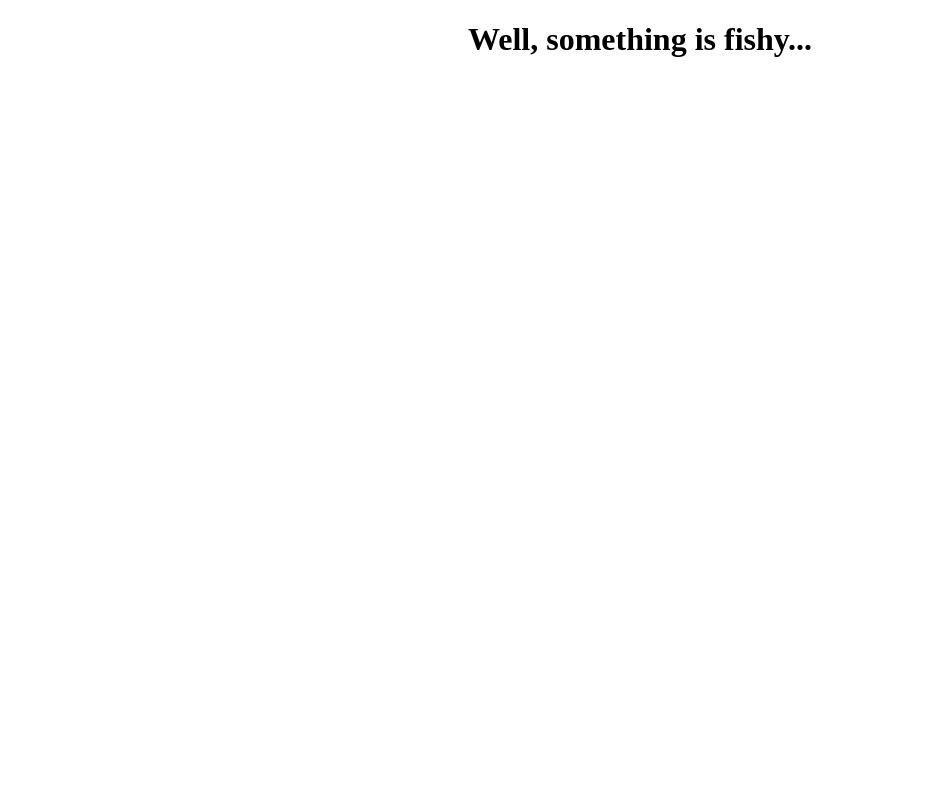
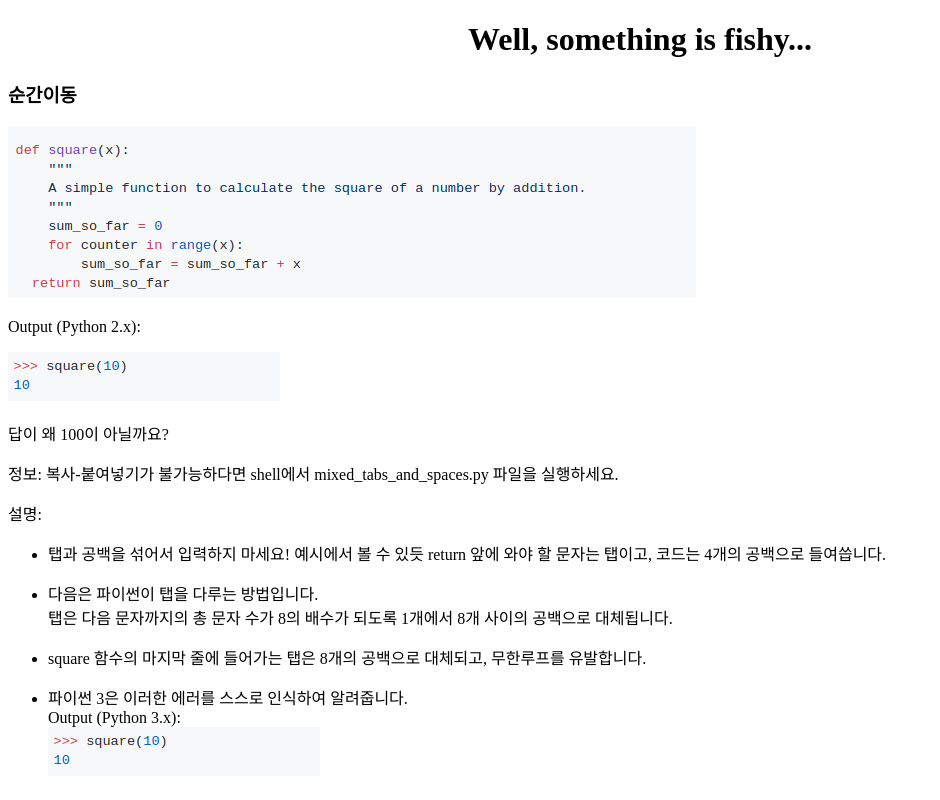
Before and after one commit to 18-2-SKKU-OSS/2018-2-OSS-E1, a website: page HTML_CODE/python28.html in a window 1280 px wide. Shown: the whole page, without its empty margins (0-940 px from the left). Drawn offline with Linux system fonts and the light colour scheme.

Commit message:
section 2.28

```diff
--- a/HTML_CODE/python28.html
+++ b/HTML_CODE/python28.html
@@ -5,5 +5,33 @@
 </head>
 <body>
 	<div style="text-align:center"><h1>Well, something is fishy...</h1></div>
+
+	<h3>
+		순간이동
+	</h3>
+
+	<img src="./pic/28.1.png">
+	<p>Output (Python 2.x):</p>
+	<img src="./pic/28.2.png">
+	<p>답이 왜 100이 아닐까요?</p>
+	<p>정보: 복사-붙여넣기가 불가능하다면 shell에서 mixed_tabs_and_spaces.py 파일을 실행하세요.</p>
+	<p>
+		설명:
+	</p>
+	<ul>
+		<li><p>
+			탭과 공백을 섞어서 입력하지 마세요! 예시에서 볼 수 있듯 return 앞에 와야 할 문자는 탭이고, 코드는 4개의 공백으로 들여씁니다.
+		</p></li>
+		<li><p>
+			다음은 파이썬이 탭을 다루는 방법입니다.<br>탭은 다음 문자까지의 총 문자 수가 8의 배수가 되도록 1개에서 8개 사이의 공백으로 대체됩니다.
+
+		</p></li>
+		<li><p>
+			square 함수의 마지막 줄에 들어가는 탭은 8개의 공백으로 대체되고, 무한루프를 유발합니다.
+		</p></li>
+		<li><p>
+			파이썬 3은 이러한 에러를 스스로 인식하여 알려줍니다.<br>Output (Python 3.x):<br><img src="./pic/28.2.png">
+		</p></li>
+	</ul>
 </body>
 </html>
```
Also changed, not shown: HTML_CODE/pic/28.1.png (added), HTML_CODE/pic/28.2.png (added), HTML_CODE/pic/28.3.png (added).
